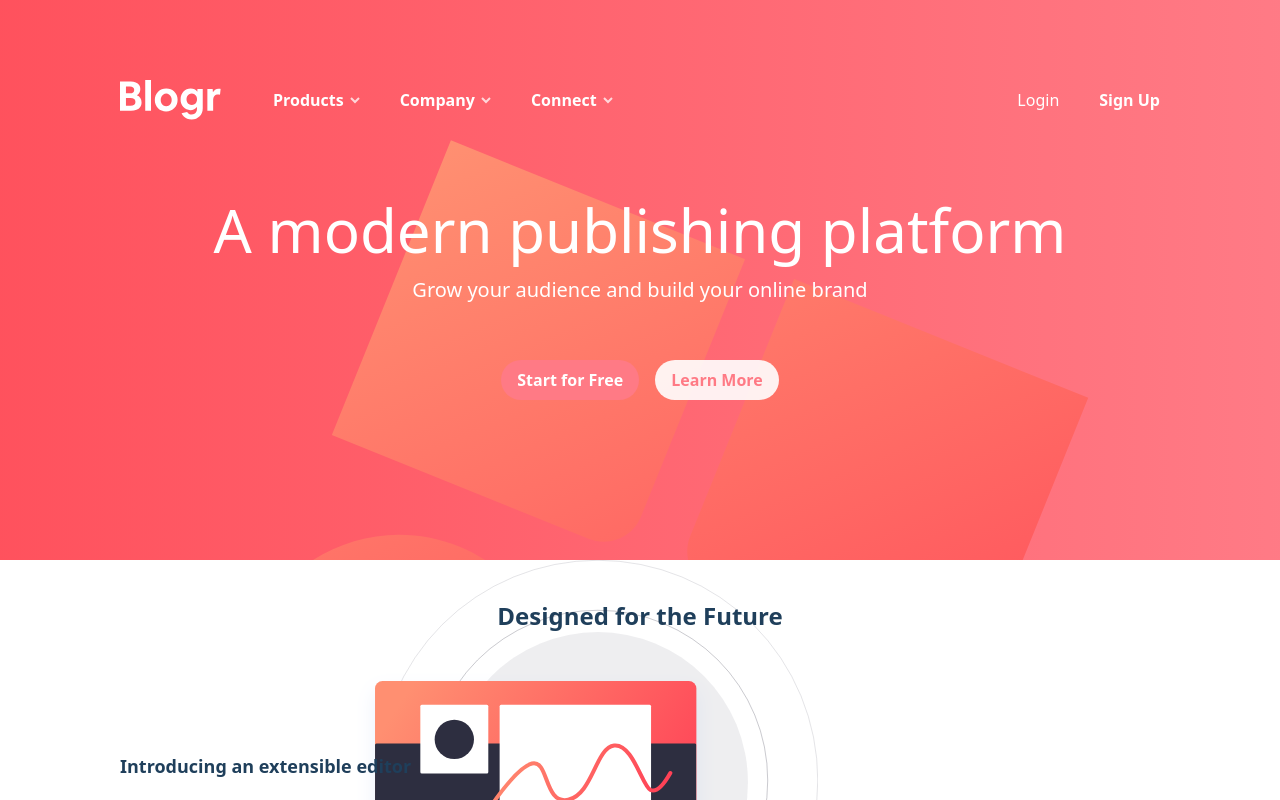
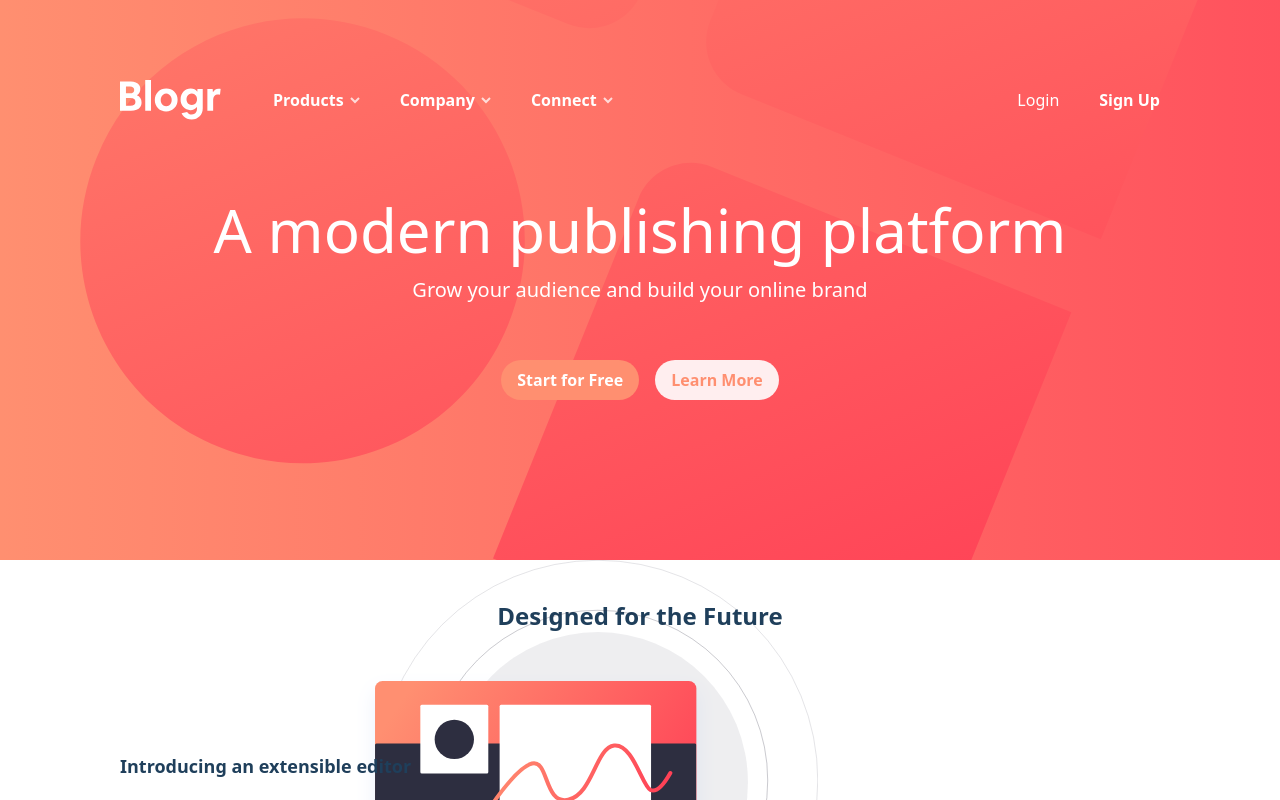
Before and after one commit to lavollmer/blogr-landingpage-lauradev, a React (Vite) app: page / in a window 1280 px wide. Shown: the top 800 px of the page. Built offline with nearby package versions, Linux system fonts and the light colour scheme.

Commit message:
updated header image and color

```diff
--- a/src/App.css
+++ b/src/App.css
@@ -1,6 +1,6 @@
 .bg-header-texture {
     background-image: url('/src/assets/bg-pattern-intro-desktop.svg');
-    background-size: cover;
-    background-position: center -50px;
+    background-size: 140% auto;
+    background-position: center -800px;
     background-repeat: no-repeat;
   }
--- a/src/components/Header.tsx
+++ b/src/components/Header.tsx
@@ -4,7 +4,7 @@ import "../index.css";
 const Header = () => {
   return (
     <div className="relative text-white text-center pl-20 pr-20 pt-10 rounded-b-lg">
-      <div className="absolute inset-0 bg-gradient-to-r from-gradient-light-red to-very-light-red"></div>
+      <div className="absolute inset-0 bg-gradient-to-r from-very-light-red to-gradient-light-red"></div>
       <div className="absolute inset-0 bg-header-texture"></div>
       <div className="relative z-10">
         <NavBar />
--- a/tailwind.config.js
+++ b/tailwind.config.js
@@ -5,7 +5,7 @@ export default {
     extend: {
       colors: {
         "gradient-light-red": "hsl(356, 100%, 66%)",
-        "very-light-red": "hsl(355, 100%, 74%)",
+        "very-light-red": "hsl(13, 100%, 72%)",
         "very-dark-blue": "hsl(208, 49%, 24%)",
         white: "hsl(0, 0%, 100%)",
         "grayish-blue": "hsl(240, 2%, 79%)",
```
